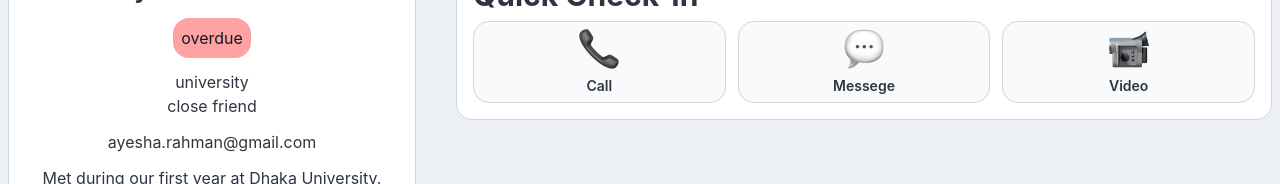
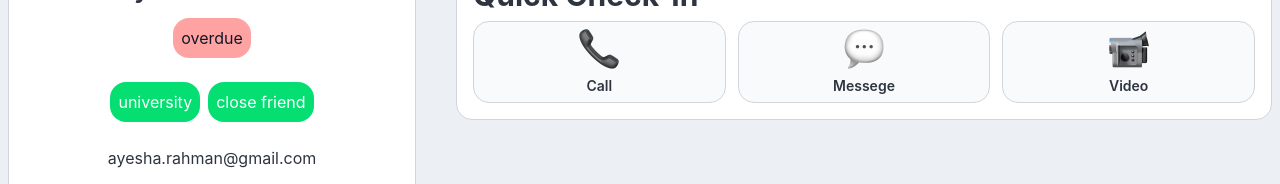
Before and after one commit to neya-mul/Assignment-7, a React (Vite) app: page /details/1 in a window 1280 px wide. Shown: the part 452-636 px from the top of the page. Built offline with nearby package versions, Linux system fonts and the light colour scheme.

Commit message:
details page's tags bg colour added

```diff
--- a/src/Pages/Details.jsx
+++ b/src/Pages/Details.jsx
@@ -69,7 +69,7 @@ export default function Details() {
                     <img src={picture} alt="" className='mx-auto rounded-full' />
                     <h1 className='text-2xl font-bold'>{name}</h1>
                     <p className={`w-fit mx-auto p-2 rounded-2xl text-gray-900 ${status === 'overdue' ? "bg-red-300" : status === 'on-track' ? "bg-green-400" : "bg-yellow-300"}`}> {status}</p>
-                    <p> {tags.map(tag => <h1>{tag}</h1>)} </p>
+                    <p className='flex w-fit mx-auto gap-2'> {tags.map(tag => <h1 className='bg-green-400 m-3 w-fit mx-auto p-2 rounded-2xl text-white'>{tag}</h1>)} </p>
                     <p>{email}</p>
                     <p>{bio}</p>
                 </div>
--- a/src/Pages/Error.jsx
+++ b/src/Pages/Error.jsx
@@ -8,7 +8,6 @@ export default function Error() {
         <p className='text-[3rem]'>Page not found</p>
         <p>Ooops! The page you are looking for doesn't exist or have been removed</p>
         <Link to='/' className='btn bg-green-800 text-white mt-3'>Go Home</Link>
-
     </div>
   )
 }
```
